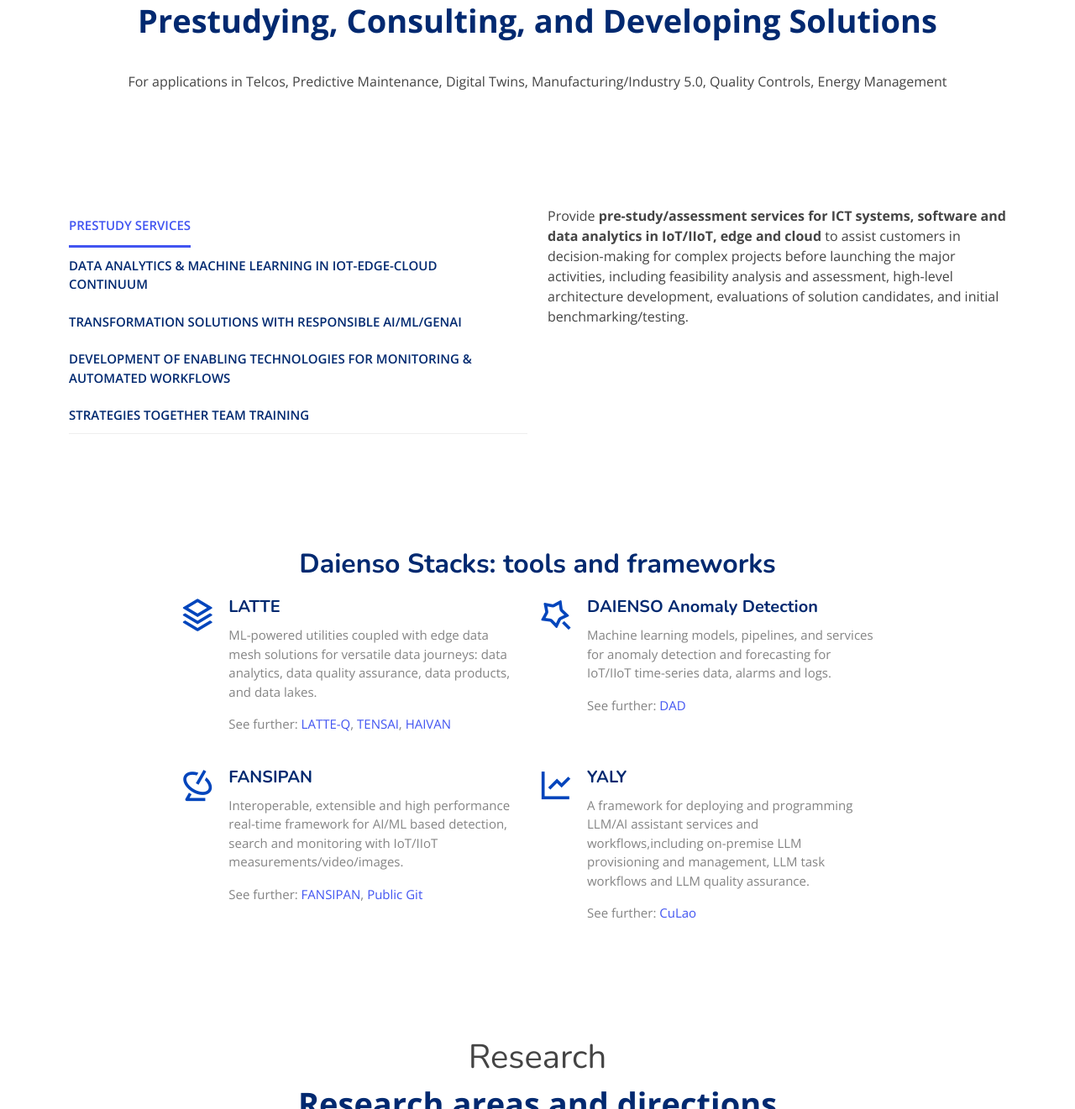
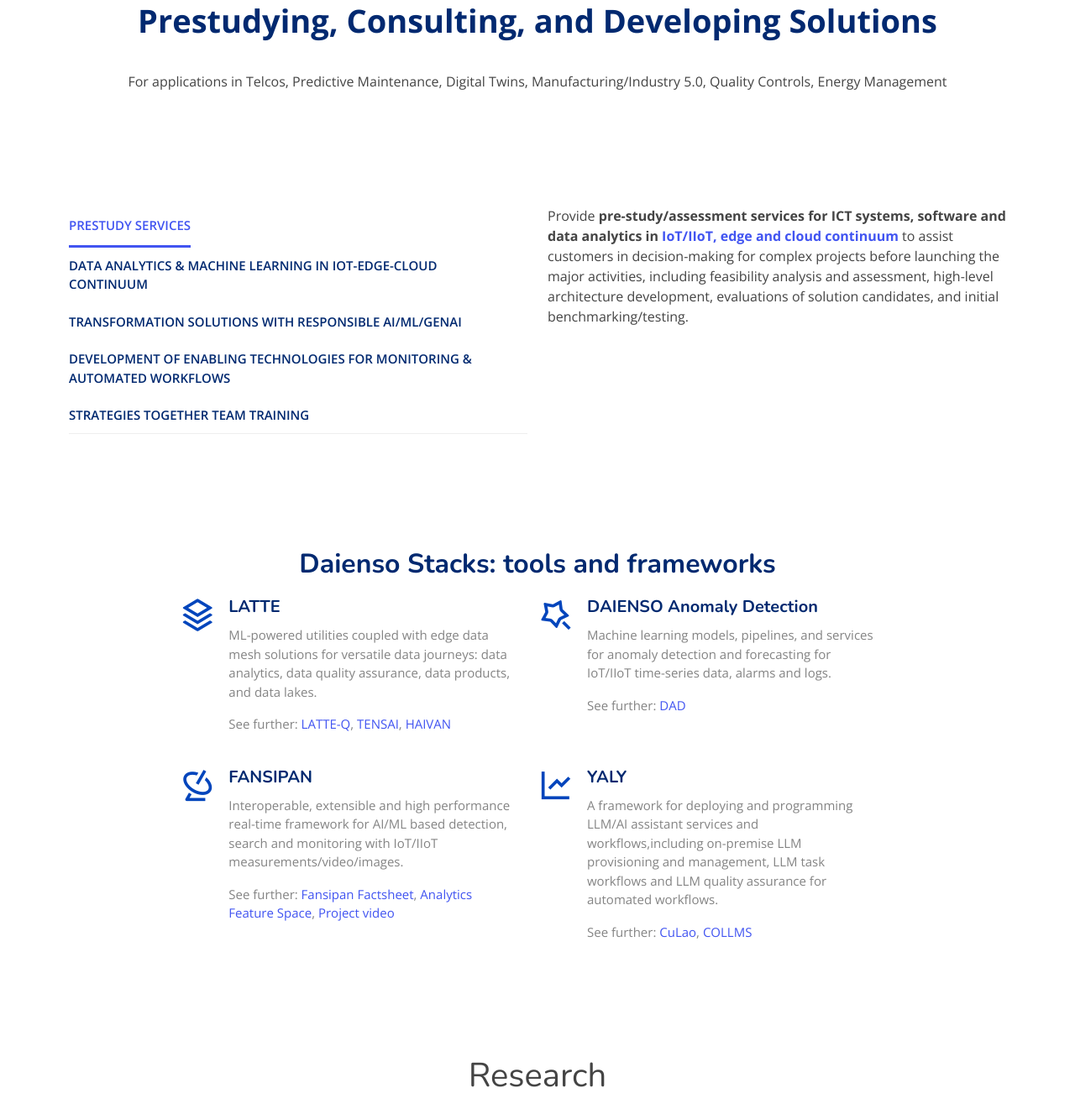
Before and after one commit to daienso/daienso.github.io, a plain HTML site: page index_en.html in a window 1280 px wide. Shown: the part 1827-3148 px from the top of the page at 84% size. Drawn offline with nearby package versions, Linux system fonts and the light colour scheme.

Commit message:
fix a bit of website

```diff
--- a/index_en.html
+++ b/index_en.html
@@ -190,7 +190,7 @@
             <!-- Tab Content -->
             <div class="tab-content">
               <div class="tab-pane fade show active" id="tab0">
-                <p>Provide <b>pre-study/assessment services for ICT systems, software and data analytics in IoT/IIoT, edge and cloud</b> to assist customers in decision-making for complex projects before launching the major activities, including feasibility analysis and assessment, high-level architecture development, evaluations of solution candidates, and initial benchmarking/testing.</p>
+                <p>Provide <b>pre-study/assessment services for ICT systems, software and data analytics in <a href="docs/factsheet/ENSONUUMconsulting.png">IoT/IIoT, edge and cloud continuum</a></b> to assist customers in decision-making for complex projects before launching the major activities, including feasibility analysis and assessment, high-level architecture development, evaluations of solution candidates, and initial benchmarking/testing.</p>
               </div><!-- End Tab 0 Content -->
               <div class="tab-pane fade show" id="tab1">
                 <p>Provide solutions for <b>data governance</b>; <b><a href="https://doi.org/10.1145/3708014">data quality</a></b>; reliable, efficient, and explainable <b>ML models</b>; and  <b>IT policies</b>.</p>
@@ -263,7 +263,7 @@
                       performance real-time framework for AI/ML
                       based detection, search and monitoring with
                       IoT/IIoT measurements/video/images.</p>
-                      <p>See further: <a href="docs/factsheet/Fansipan.png">FANSIPAN</a>, <a href="https://github.com/daienso/fansipanpub">Public Git</a></p>
+                      <p>See further: <a href="docs/factsheet/Fansipan.png">Fansipan Factsheet</a>, <a href="https://github.com/daienso/fansipan-afs">Analytics Feature Space</a>, <a href="https://drive.google.com/file/d/1rzRWEt5dXMO-wbXzklXbT5IZi3UYJSja/view">Project video</a></p>
                   </div>
                 </div>
 
@@ -272,9 +272,9 @@
                   <div>
                     <h4>YALY</h4>
                     <p>
-                      A framework for deploying and programming LLM/AI assistant services and workflows,including on-premise LLM provisioning and management, LLM task workflows and LLM quality assurance.
+                      A framework for deploying and programming LLM/AI assistant services and workflows,including on-premise LLM provisioning and management, LLM task workflows and LLM quality assurance for automated workflows.
                     </p>
-                    <p>See further: <a href="docs/slides/CuLao_poster-GoodIT-2024.pdf">CuLao</a></p>
+                    <p>See further: <a href="docs/slides/CuLao_poster-GoodIT-2024.pdf">CuLao</a>, <a href="https://acris.aalto.fi/ws/portalfiles/portal/162130078/collms_position.pdf">COLLMS</a></p>
                   </div>
                 </div>
 
```
Also changed, not shown: index.html (+4 -4 lines).
